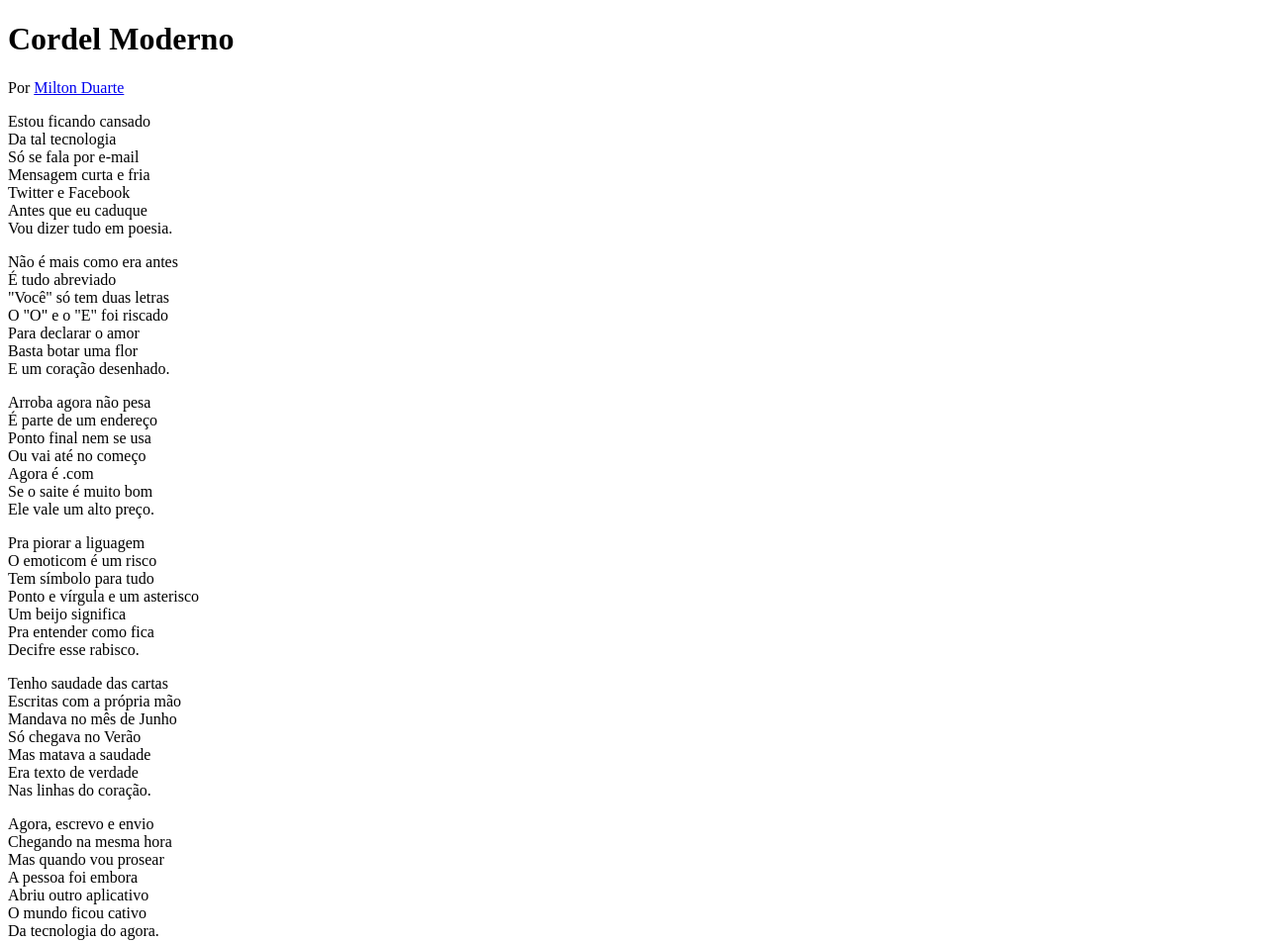
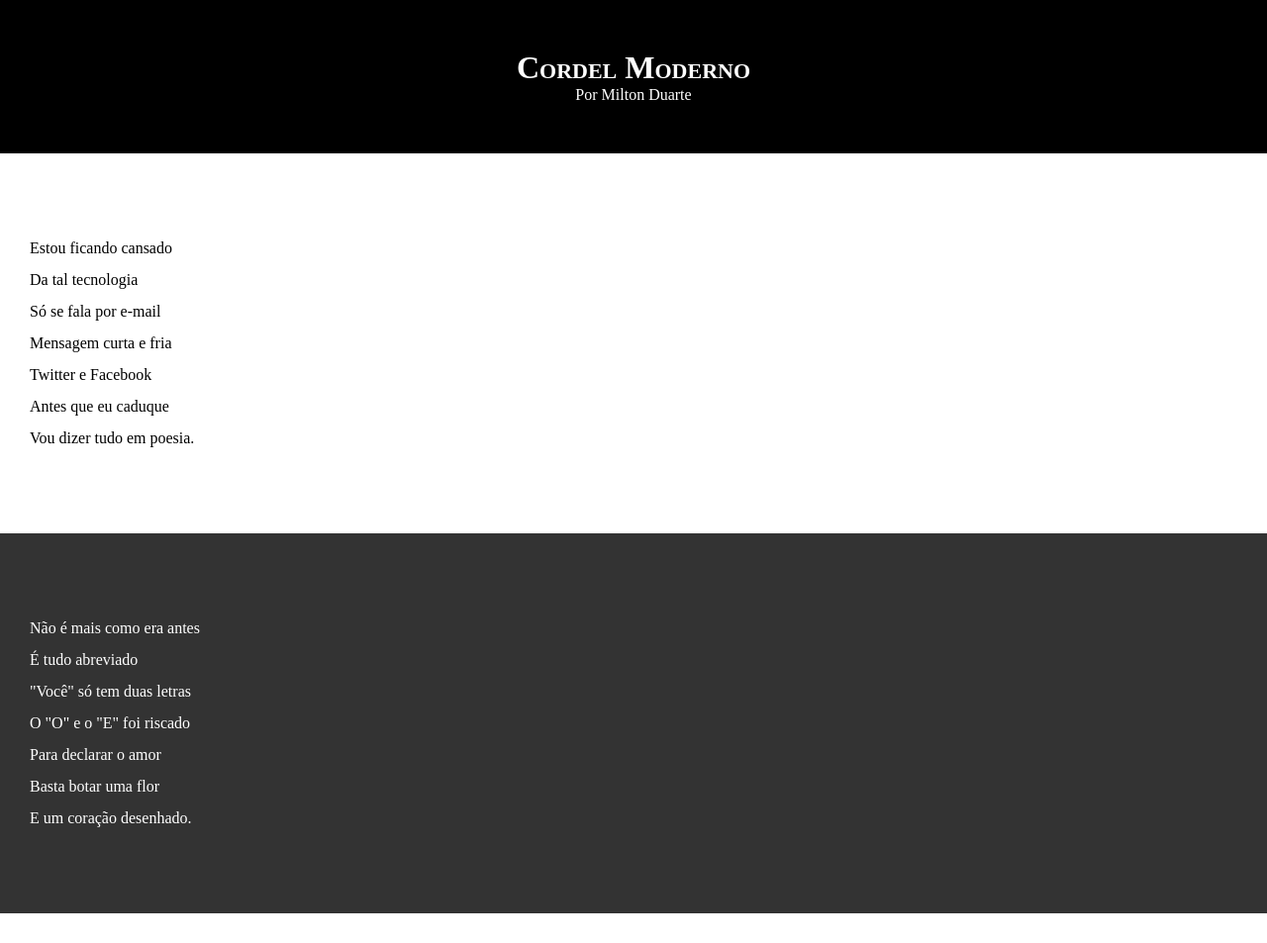
Before and after one commit to benhurcardoso/html-css, a plain HTML site: page desafio/d012/index.html in a window 1280 px wide. Shown: the top 953 px of the page at 99% size. Drawn offline with Linux system fonts and the light colour scheme.

Commit message:
atualizei estilos dos textos e blocos

```diff
--- a/desafio/d012/estilo/style.css
+++ b/desafio/d012/estilo/style.css
@@ -1 +1,65 @@
 @charset "UTF-8";
+
+* {
+    margin: 0px;
+    padding: 0px;
+}
+
+html, body {
+    min-height: 100vh;
+    background-color: darkgray;
+}
+
+header {
+    background-color: black;
+    color: white;
+    text-align: center;
+}
+
+header> h1 {
+    padding-top: 50px;
+    font-variant: small-caps;
+}
+
+header > p {
+    padding-bottom: 50px;
+}
+
+a, footer a {
+    color: white;
+    text-decoration: none;
+    font-weight: border;
+}
+
+header a:hover, footer a:hover {
+    text-decoration: underline;
+}
+
+section {
+    padding-top: 10vh;
+    padding-bottom: 10vh;
+    line-height: 2em;
+    padding-left: 30px;
+}
+
+section.imagem > p {
+    width: 400px;
+    background-color: rgba(0, 0, 0, 0);
+}
+
+section.normal {
+    background-color: white;
+    color: black;
+}
+
+section.imagem {
+    background-color: rgb(51, 51, 51);
+    color: white;
+}
+
+footer {
+    background-color: black;
+    color: white;
+    text-align: center;
+    padding: 10px;
+}
--- a/desafio/d012/index.html
+++ b/desafio/d012/index.html
@@ -8,12 +8,12 @@
     <link rel="stylesheet" href="estilo/style.css">
 </head>
 <body>
-    <hearder>
+    <header>
         <h1>Cordel Moderno</h1>
         <p>Por <a href="https://www.recantodasletras.com.br/poesias/3186743" target="_blank">Milton Duarte</a></p>
-    </hearder>
+    </header>
 
-    <section>
+    <section class="normal">
         <p>
             Estou ficando cansado <br>
             Da tal tecnologia <br>
@@ -27,7 +27,7 @@
 
 
 
-    <section>
+    <section class="imagem">
         <p>
             Não é mais como era antes <br>
             É tudo abreviado <br>
@@ -41,7 +41,7 @@
 
 
 
-    <section>
+    <section class="normal">
         <p>
             Arroba agora não pesa <br>
             É parte de um endereço <br>
@@ -65,7 +65,7 @@
 
 
 
-    <section>
+    <section class="imagem">
         <p>
             Tenho saudade das cartas <br>
             Escritas com a própria mão <br>
@@ -78,7 +78,7 @@
     </section>
 
 
-<section>
+<section class="normal">
 
         <p>
             Agora, escrevo e envio <br>
@@ -107,4 +107,4 @@
         </p>
     </footer>
 </body>
-</html>
+<
```
